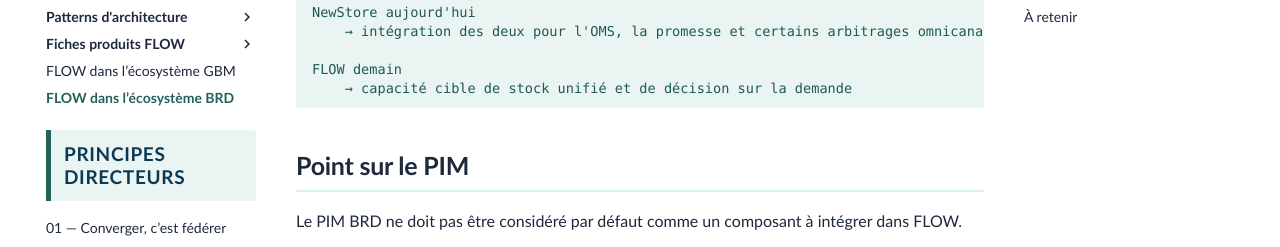
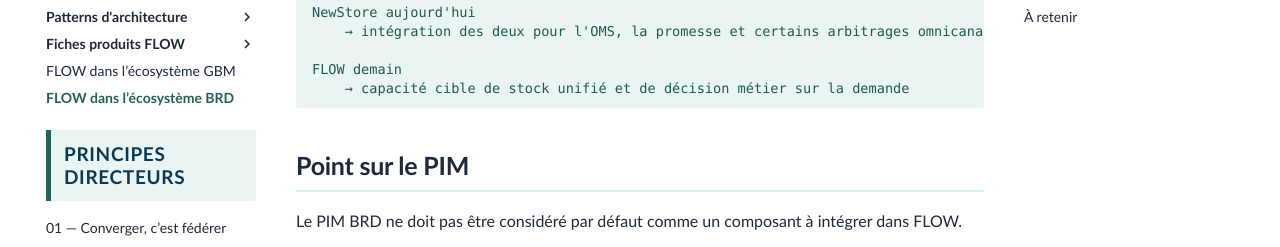
Before and after one commit to laurent-sintes/FLOW-Program, an MkDocs documentation site: the page built from docs/architecture-cible/flow-dans-ecosysteme-brd.md, in a window 1280 px wide and 1400 px high, scrolled down 3601 px. Shown: the part 370-617 px from the top of the window. Built offline with MkDocs 1.6.1 and Material for MkDocs 9.7.7, drawn with Linux system fonts in a browser that asks for light colours; comment, search, counter and statistics services are not loaded; some of the changed text lies outside the part shown.

Commit message:
Clarifie positionnement FLOW BRD

````diff
--- a/docs/architecture-cible/flow-dans-ecosysteme-brd.md
+++ b/docs/architecture-cible/flow-dans-ecosysteme-brd.md
@@ -25,7 +25,7 @@
 
 FLOW se positionne comme la plateforme Demand qui reprend les responsabilités transverses aujourd'hui distribuées entre SAP, NewStore et plusieurs systèmes périphériques.
 
-Autrement dit, FLOW reconstruit la colonne vertébrale opérationnelle du SI BRD : il donne une cohérence commune aux demandes, statuts, décisions, événements, stock et projections, sans déplacer tout BRD dans FLOW.
+Autrement dit, FLOW reconstruit la colonne vertébrale opérationnelle du SI BRD : il donne une cohérence commune aux demandes, statuts, décisions métier, événements, stock et projections, sans déplacer tout BRD dans FLOW.
 
 Le schéma représente les applications satellites qui peuvent rester autour de FLOW.
 
@@ -125,7 +125,7 @@
     → intégration des deux pour l'OMS, la promesse et certains arbitrages omnicanaux
 
 FLOW demain
-    → capacité cible de stock unifié et de décision sur la demande
+    → capacité cible de stock unifié et de décision métier sur la demande
 ```
 
 ## Point sur le PIM
@@ -162,7 +162,7 @@
 
 - le Case ;
 - le cycle de vie transverse de la demande ;
-- les décisions liées à la demande ;
+- les décisions métier liées à la demande ;
 - la promesse ;
 - les réservations et allocations ;
 - le stock unifié ;
````
